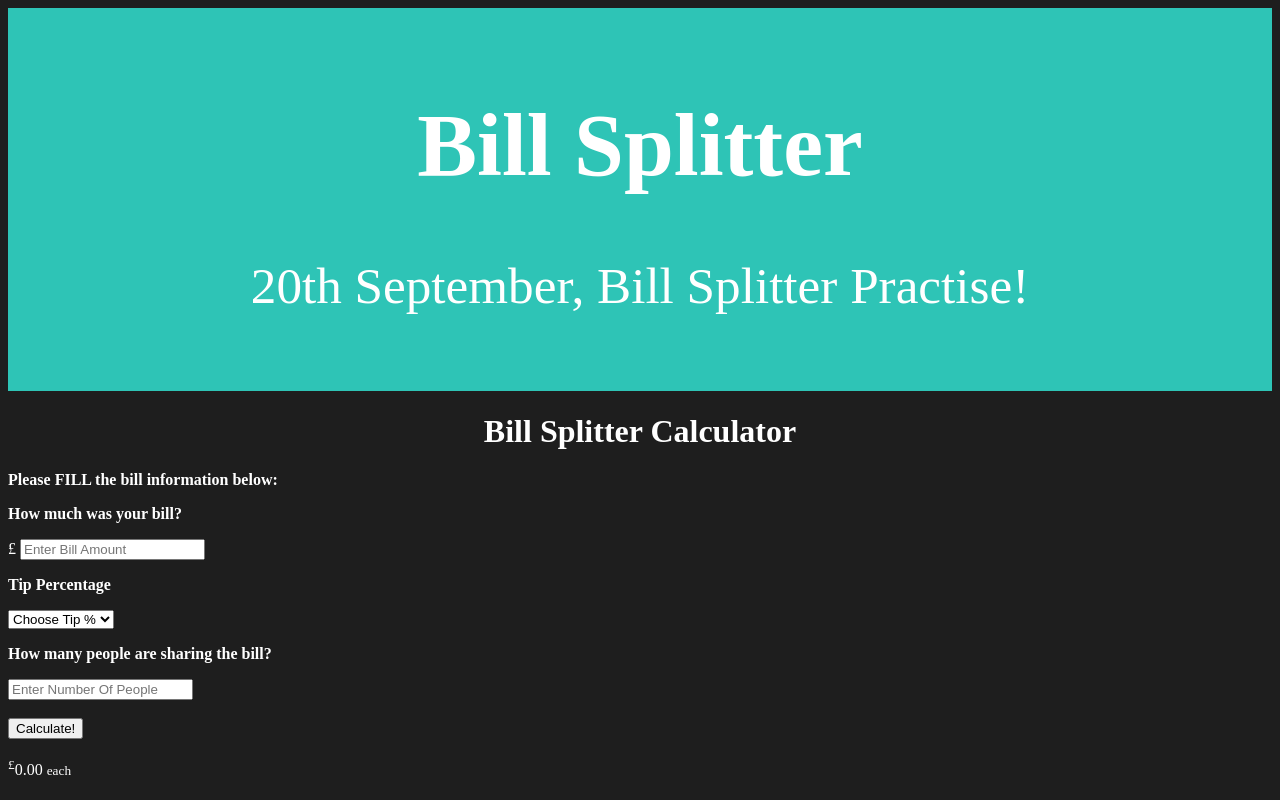
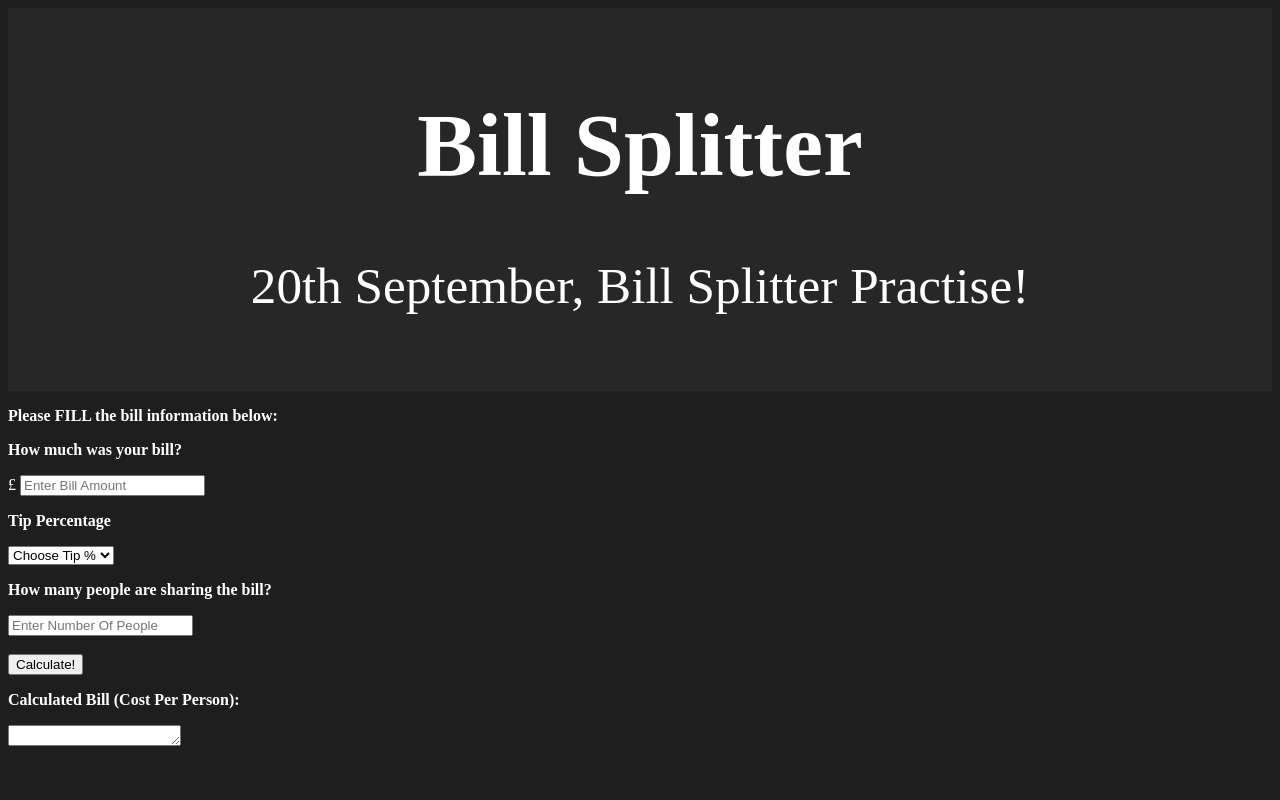
Before and after one commit to CAIDEN2606/y2-w1-workalong, a plain HTML site: page 20thSepToDoTask.html in a window 1280 px wide. Drawn offline with Linux system fonts and the light colour scheme.

Commit message:
finished the bill splitter

```diff
--- a/20thSepToDoTask.css
+++ b/20thSepToDoTask.css
@@ -2,7 +2,7 @@
   .header {
     padding: 25px;
     text-align: center;
-    background: #2EC4B6;
+    background: #272727;
     color: white;
     font-size: 30px;
   }
--- a/20thSepToDoTask.html
+++ b/20thSepToDoTask.html
@@ -18,8 +18,6 @@
 </head>
 
 <body bgcolor="1e1e1e" text="white">
-
-<h1 style="text-align: center">Bill Splitter Calculator</h1>
 
 <b>
     <p>Please FILL the bill information below:</p>
@@ -58,11 +56,20 @@
         <button type="button" id="calculate">Calculate!</button>
     </div>
 
+    <b>
+        <p>Calculated Bill (Cost Per Person):</p>
+    </b>
+
     <div id="totalTip">
-        <br>
-        <sup>£</sup><span id="tip">0.00</span>
-        <small id="each">each</small>
+
+        <textarea id="tip" name="totalTipBox" rows="1" cols="19"></textarea>
     </div>
+    <script>
+        //click to call function
+        document.getElementById("calculate").onclick = function() {
+            calculateTip()
+        };
+    </script>
 </body>
 
 </html>
--- a/20thSepToDoTask.js
+++ b/20thSepToDoTask.js
@@ -13,11 +13,11 @@ function calculateTip(){
     //Check to see if this input is empty or less than or equal to 1
     if (numOfPeople === "" || numOfPeople <= 1) {
         numOfPeople = 1;
-        document.getElementById("each").style.display = "none";
+        //document.getElementById("each").style.display = "none";
     }
-    else {
-        document.getElementById("each").style.display = "block";
-    }
+    //else {
+    //    document.getElementById("each").style.display = "block";
+    // }
 
     //Calculate tip
     var tip = billAmt * tipPercent;
@@ -27,8 +27,5 @@ function calculateTip(){
     document.getElementById("totalTip").style.display = "block";
     document.getElementById("tip").innerHTML = total;
 
-    //click to call function
-    document.getElementById("calculate").onclick = function() {
-    calculateTip();
-    };
+
 }
```
